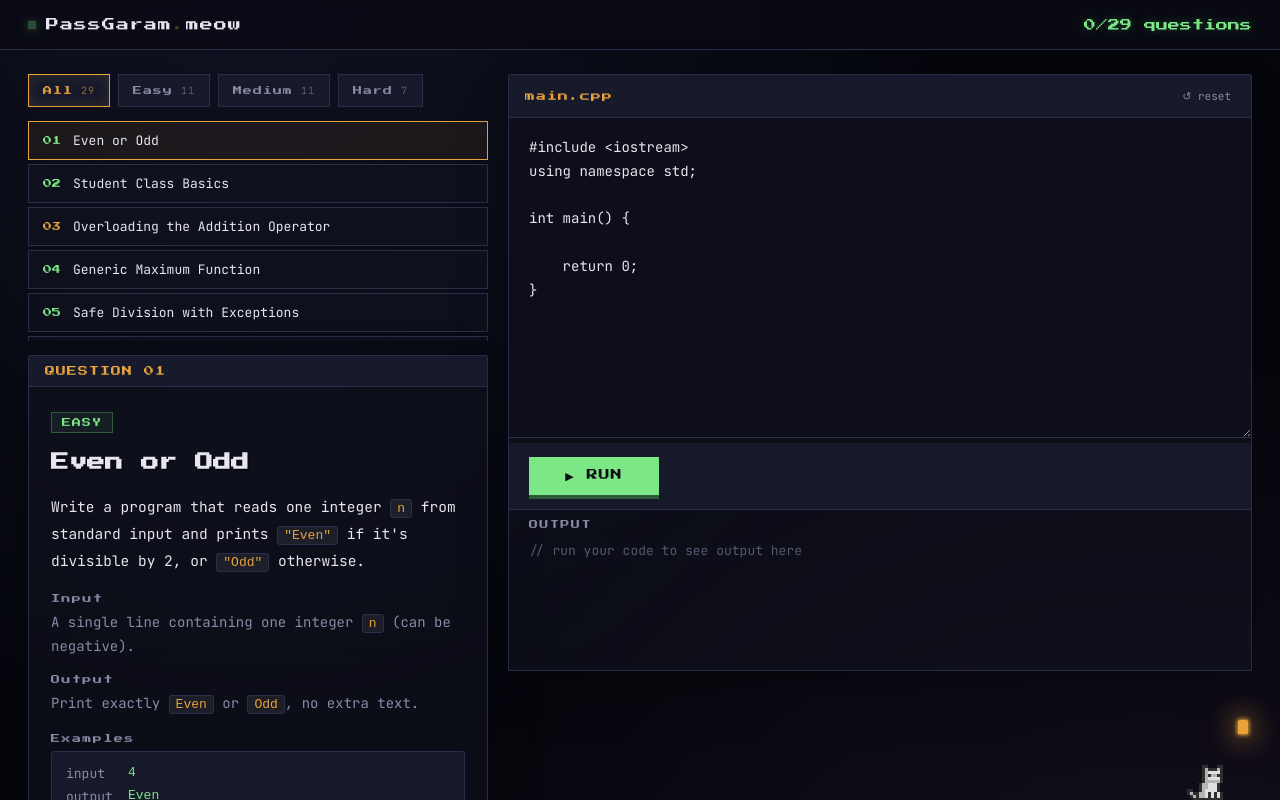
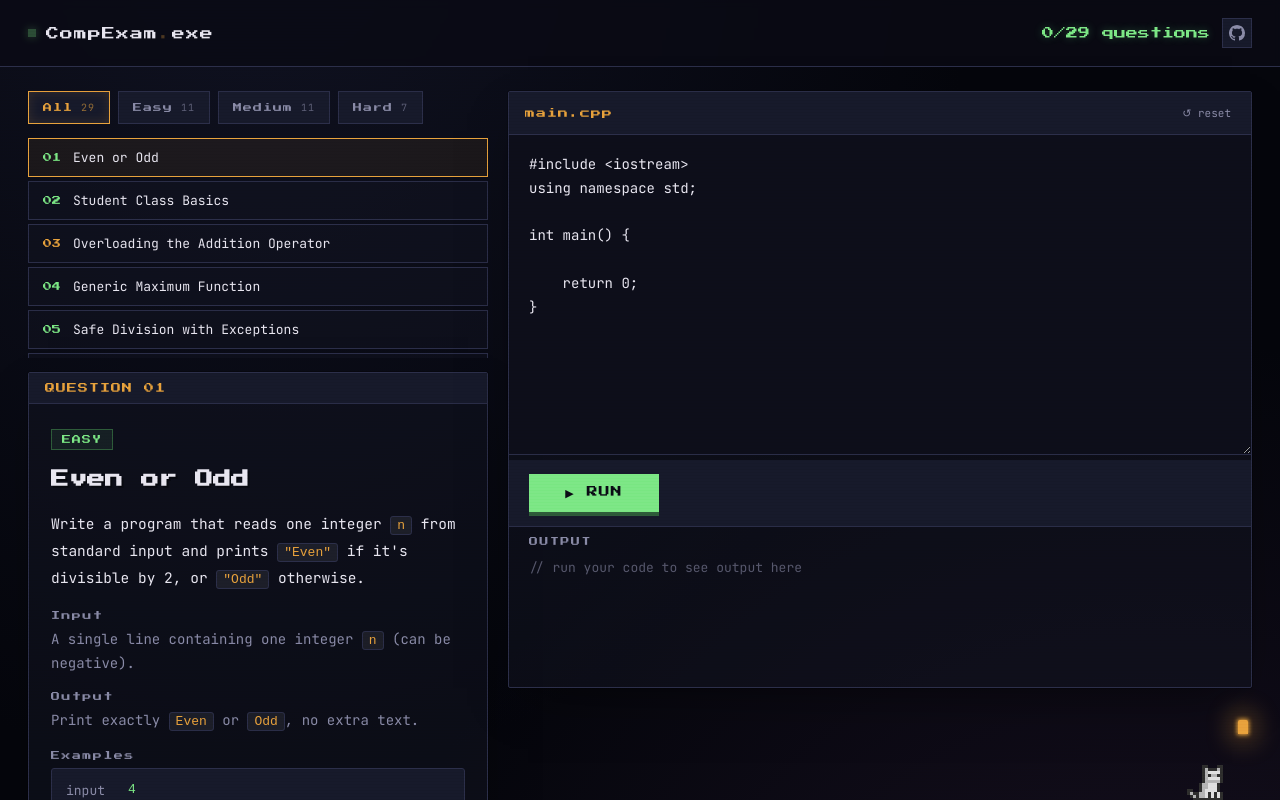
Before and after one commit to aryan2-7/CompExam, a React (Vite) app: page / in a window 1280 px wide. Shown: the top 800 px of the page. Built offline with nearby package versions, Linux system fonts and the light colour scheme.

Commit message:
Change the name of the site and now this site is gonna be for the final computer exam

```diff
--- a/index.html
+++ b/index.html
@@ -3,7 +3,7 @@
 <head>
 <meta charset="UTF-8">
 <meta name="viewport" content="width=device-width, initial-scale=1.0">
-<title>CompLab.exe — C++ lab practice</title>
+<title>CompExam.exe — C++ lab practice</title>
 <link rel="icon" href="./logo.png">
 <link rel="preconnect" href="https://fonts.googleapis.com">
 <link href="https://fonts.googleapis.com/css2?family=Press+Start+2P&family=JetBrains+Mono:wght@400;500;700&display=swap" rel="stylesheet">
--- a/package.json
+++ b/package.json
@@ -1,5 +1,5 @@
 {
-  "name": "late-exe",
+  "name": "compexam-exe",
   "private": true,
   "version": "0.1.0",
   "type": "module",
--- a/src/components/TopBar.jsx
+++ b/src/components/TopBar.jsx
@@ -4,11 +4,25 @@ export default function TopBar({ solved, total }) {
       <div className="brand">
         <span className="brand-dot"></span>
         <span className="brand-text">
-          PassGaram<span className="brand-blink">.</span>meow
+          CompExam<span className="brand-blink">.</span>exe
         </span>
       </div>
-      <div className="progress" title="questions completed">
-        {solved}/{total} questions
+      <div className="topbar-right">
+        <div className="progress" title="questions completed">
+          {solved}/{total} questions
+        </div>
+        <a
+          className="github-link"
+          href="https://github.com/aryan2-7/CompLabPass"
+          target="_blank"
+          rel="noreferrer"
+          title="view source on github"
+          aria-label="view source on github"
+        >
+          <svg viewBox="0 0 16 16" fill="currentColor" aria-hidden="true">
+            <path d="M8 0C3.58 0 0 3.58 0 8c0 3.54 2.29 6.53 5.47 7.59.4.07.55-.17.55-.38 0-.19-.01-.82-.01-1.49-2.01.37-2.53-.49-2.69-.94-.09-.23-.48-.94-.82-1.13-.28-.15-.68-.52-.01-.53.63-.01 1.08.58 1.23.82.72 1.21 1.87.87 2.33.66.07-.52.28-.87.51-1.07-1.78-.2-3.64-.89-3.64-3.95 0-.87.31-1.59.82-2.15-.08-.2-.36-1.02.08-2.12 0 0 .67-.21 2.2.82.64-.18 1.32-.27 2-.27.68 0 1.36.09 2 .27 1.53-1.04 2.2-.82 2.2-.82.44 1.1.16 1.92.08 2.12.51.56.82 1.27.82 2.15 0 3.07-1.87 3.75-3.65 3.95.29.25.54.73.54 1.48 0 1.07-.01 1.93-.01 2.2 0 .21.15.46.55.38A8.013 8.013 0 0016 8c0-4.42-3.58-8-8-8z" />
+          </svg>
+        </a>
       </div>
     </header>
   );
--- a/src/index.css
+++ b/src/index.css
@@ -92,6 +92,36 @@ body {
   font-size: 12px;
   color: var(--good);
   text-shadow: 0 0 8px #7ee78755;
+}
+
+.topbar-right {
+  display: flex;
+  align-items: center;
+  gap: 12px;
+}
+
+.github-link {
+  display: inline-flex;
+  align-items: center;
+  justify-content: center;
+  width: 30px;
+  height: 30px;
+  background: var(--panel-solid);
+  border: 1px solid var(--panel-border);
+  color: var(--text-dim);
+  cursor: pointer;
+  transition: color 0.15s ease, border-color 0.15s ease, box-shadow 0.15s ease;
+}
+
+.github-link svg {
+  width: 16px;
+  height: 16px;
+}
+
+.github-link:hover {
+  color: var(--accent);
+  border-color: var(--accent);
+  box-shadow: inset 0 0 12px #e8a33d26;
 }
 
 /* ============ LAYOUT ============ */
--- a/src/lib/storage.js
+++ b/src/lib/storage.js
@@ -1,11 +1,11 @@
 // Thin wrapper around localStorage so all persistence lives in one place.
 const KEYS = {
-  solved: "lateexe_solved",
-  current: "lateexe_current",
-  tab: "lateexe_tab",
+  solved: "compexamexe_solved",
+  current: "compexamexe_current",
+  tab: "compexamexe_tab",
 };
 
-export const codeKey = (id) => `lateexe_code_${id}`;
+export const codeKey = (id) => `compexamexe_code_${id}`;
 
 export function loadJSON(key, fallback) {
   try {
```
Also changed, not shown: 2 other files (tests, documents, lock files or other folders).
